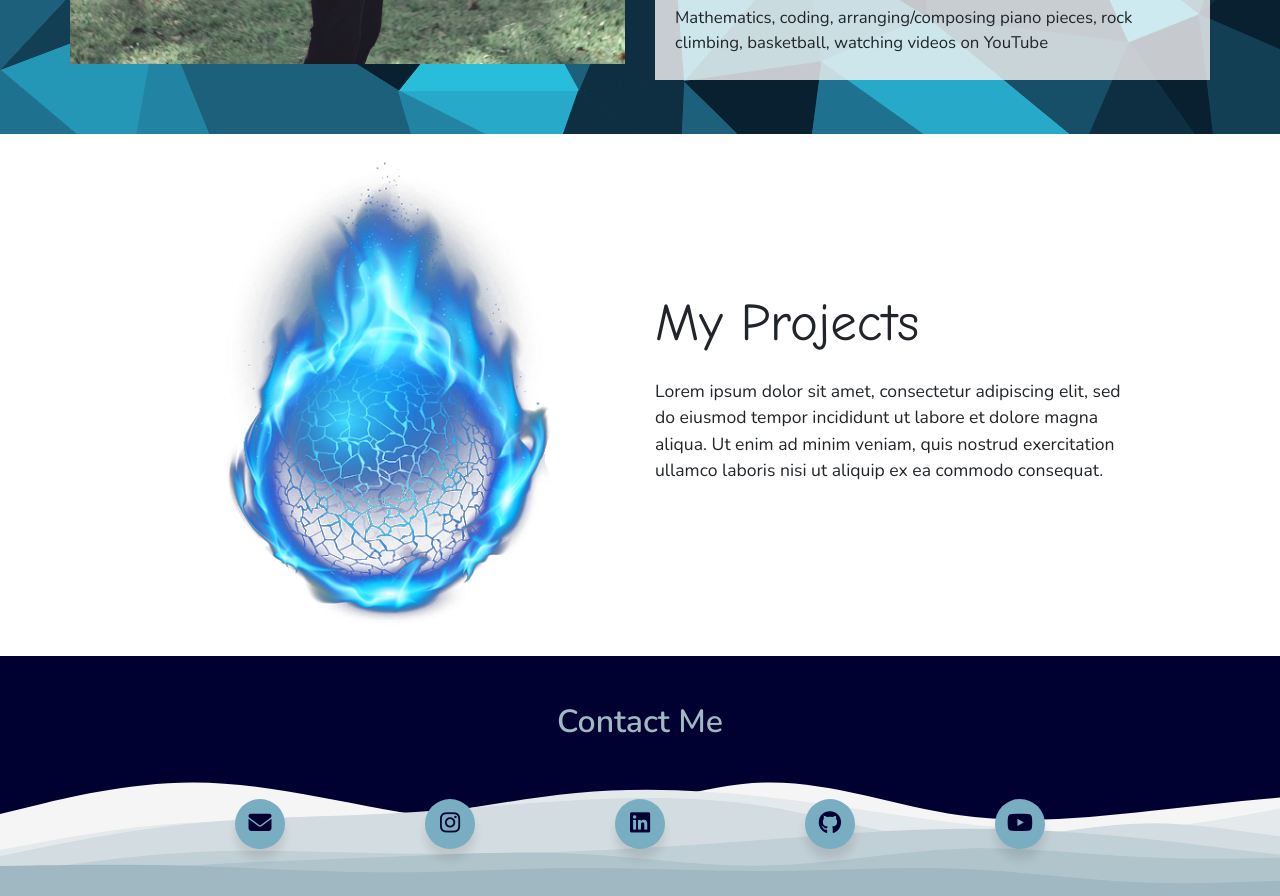
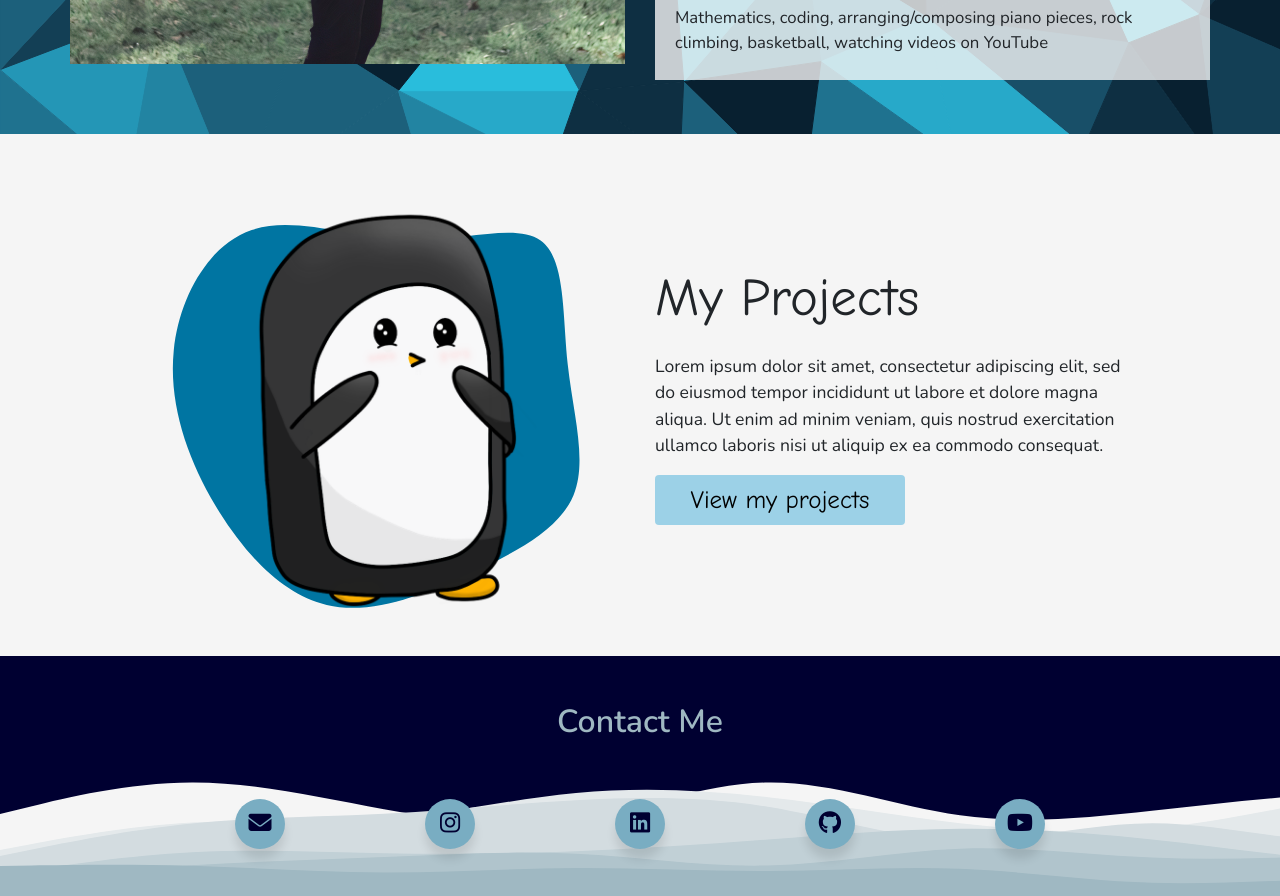
Before and after one commit to mcpenguin/the-arctic-blog, a React (Create React App) app: page / in a window 1280 px wide. Shown: the part 1520-2416 px from the top of the page. Built offline with nearby package versions, Linux system fonts and the light colour scheme.

Commit message:
finished projects template

```diff
--- a/src/components/MyProjects/MyProjects.css
+++ b/src/components/MyProjects/MyProjects.css
@@ -1,19 +1,27 @@
 .section-my-projects {
-    margin: 20px 10%;
+    background-color: #f5f5f5;
+    padding: 20px 10%;
 }
 
-.section-my-projects .container-fluid .col-md-6 {
+.section-my-projects .container-fluid .col-lg-6 {
     display: flex;
 }
 
-.my-projects-text {
+.my-projects-text, .my-projects-image-div {
     justify-content: center;
     align-items: center;
 }
 
 .my-projects-image {
+    background: url('./blob-projects.svg');
+    background-size: 110%;
+    background-position: 0;
     width: 100%;
     max-width: 500px;
+}
+
+.my-projects-text-div {
+    /* background: url('./blob-projects.svg'); */
 }
 
 .my-projects-text-div h2 {
@@ -23,7 +31,76 @@
     font-size: 3em;
 }
 
+/* button {
+    width: 250px;
+    height: 50px;
+    background: rgb(97,183,227);
+background: linear-gradient(90deg, rgba(97,183,227,1) 0%, rgba(158,159,219,1) 100%);
+} */
+
+/* button modified from https://codepen.io/chancesq/pen/GRovMQq */
+.noselect {
+  -webkit-touch-callout: none;
+    -webkit-user-select: none;
+     -khtml-user-select: none;
+       -moz-user-select: none;
+        -ms-user-select: none;
+            user-select: none;
+	-webkit-tap-highlight-color: transparent;
+
+}
+
+button {
+    margin: 0;
+	padding: 0;
+	box-sizing: border-box;
+	width: 250px;
+	height: 50px;
+	cursor: pointer;
+	border: none;
+	font-family: 'comic neue', sans-serif;
+	color: #000000;
+    font-weight: 300;
+	font-size: 25px;
+	border-radius: 4px;
+	/* box-shadow: inset 0px 3px 5px rgba(255,255,255,0.5), 0px 0px 10px rgba(0,0,0,0.15); */
+	/* background: #0075a2; */
+    background: #74c1e2ad;
+    /* background: linear-gradient(
+        45deg, rgba(0, 8, 36, 0) 5%,
+        rgba(255,255,255,.5) 6%,
+        rgba(255,255,255,0) 9%,
+        rgba(255,255,255,.5) 10%,
+        rgba(255,255,255,0) 17%,
+        rgba(255,255,255,.5) 19%,
+        rgba(255,255,255,0) 21%); */
+        /* background: rgb(97,183,227); */
+        /* background: linear-gradient(90deg, rgba(97,183,227,1) 0%, rgba(158,159,219,1) 100%); */
+	/* background-size: 150%;
+	background-position: right; */
+	transition: 0.3s;
+}
+
+button:hover {
+    background: #a3d3e796;
+}
+/*
+button:hover {
+	background-position: left;
+    font-weight: 600;
+	box-shadow: inset 0px 3px 5px rgba(255,255,255,1), 0px 0px 10px rgba(0,0,0,0.25);
+}
+
+button:focus {
+	outline: none;
+} */
+
 @media (max-width: 992px) {
+
+    .section-my-projects {
+        padding: 30px 10%;
+    }
+
     .my-projects-text-div h2 {
         margin-bottom: 10px;
         font-size: 2.4em;
@@ -33,7 +110,6 @@
 @media (max-width: 680px) {
     .my-projects-text-div h2 {
         margin-bottom: 5px;
-        font-size: 2em;
     }
 
     .my-projects-image {
--- a/src/components/MyProjects/MyProjects.js
+++ b/src/components/MyProjects/MyProjects.js
@@ -7,7 +7,7 @@ import Row from 'react-bootstrap/Row';
 import Col from 'react-bootstrap/Col';
 
 // import test image
-import test_img from '../../test-1000x1000-2.png'
+import test_img from '../penguin-test.png'
 
 // import stylesheet
 import './MyProjects.css';
@@ -18,10 +18,12 @@ export default class MyProjects extends Component {
             <section class="section-my-projects">
                 <Container fluid>
                     <Row>
-                        <Col md={6}>
-                            <img className="my-projects-image" src={test_img} />
+                        <Col lg={6} className="my-projects-image-div">
+                            <div>
+                                <img className="my-projects-image" src={test_img} />
+                            </div>
                         </Col>
-                        <Col md={6} className="my-projects-text">
+                        <Col lg={6} className="my-projects-text">
                             <div className="my-projects-text-div">
                                 <h2>My Projects</h2>
                                 <p>
@@ -31,6 +33,9 @@ export default class MyProjects extends Component {
                                     quis nostrud exercitation ullamco laboris nisi
                                     ut aliquip ex ea commodo consequat.
                                 </p>
+                                <div className="my-projects-view">
+                                    <button class="noselect">View my projects</button>
+                                </div>
                             </div>
                         </Col>
                     </Row>
```
Also changed, not shown: src/components/MyProjects/blob-projects.svg (added), src/components/penguin-test.png (added).
